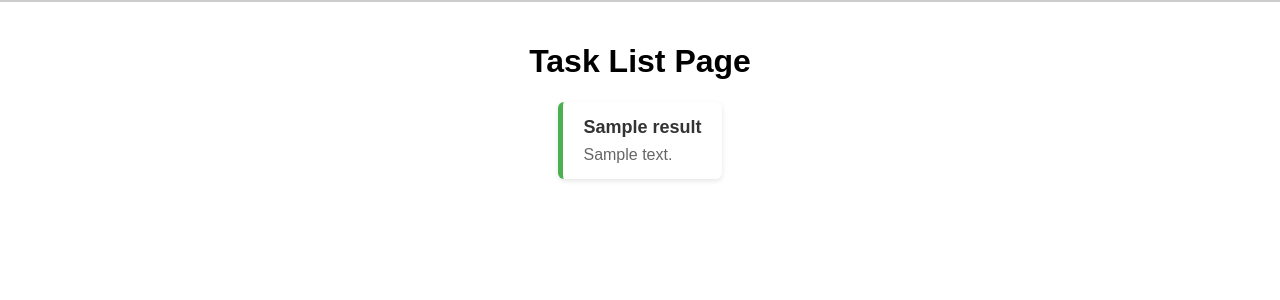
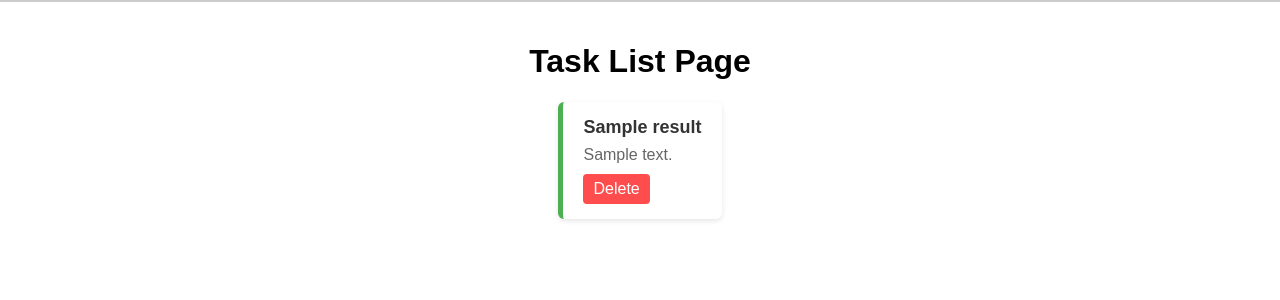
Before and after one commit to thunderr690/To-do-list-using-Node-js, a Node server app: template views/list.ejs in a window 1280 px wide. Shown: the part 38-338 px from the top of the page. Run offline with Node 20, Linux system fonts and the light colour scheme; the template is opened without the code that fills it: most values are stand-ins (such as "Sample title", 1, 10 or a date in 2020); some libraries are stand-ins or nearby versions.

Commit message:
Add delete functionality for tasks with corresponding styles

```diff
--- a/index.js
+++ b/index.js
@@ -1,6 +1,6 @@
 import express from 'express'
 import path from "path"
-import { MongoClient } from 'mongodb'
+import { MongoClient, ObjectId } from 'mongodb'
 
 
 const app = express()
@@ -59,4 +59,15 @@ app.post("/add", async (req, resp) => {
 
 })
 
+app.get('/delete' , async (req, resp) => {
+    const db = await connectDB()
+    const collection = db.collection(collectionName)
+    const result = collection.deleteOne({_id:new ObjectId(req.body.id)})
+    if (result) {
+        resp.redirect('/')
+    } else {
+        resp.redirect('/some error')
+    }
+})
+
 app.listen(3200)
--- a/public/styles.css
+++ b/public/styles.css
@@ -112,3 +112,19 @@ textarea.input{
 .task-description{
     color: #666;
 }
+
+.delete-item {
+    margin-top: 10px;
+    padding: 6px 10px;
+    background-color: #ff4d4d;
+    color: white;
+    border: none;
+    border-radius: 4px;
+    cursor: pointer;
+    text-decoration: none;
+    display: inline-block;
+}
+
+.delete-item:hover {
+    background-color:red
+}
--- a/views/list.ejs
+++ b/views/list.ejs
@@ -21,6 +21,7 @@
                     <div class="task-description">
                         <%= result[task].description %>
                     </div>
+                    <a href="/delete" <%= result[task]._id %> class="delete-item">Delete</a>
                 </li>
                 <%}%>
         </ul>
```
